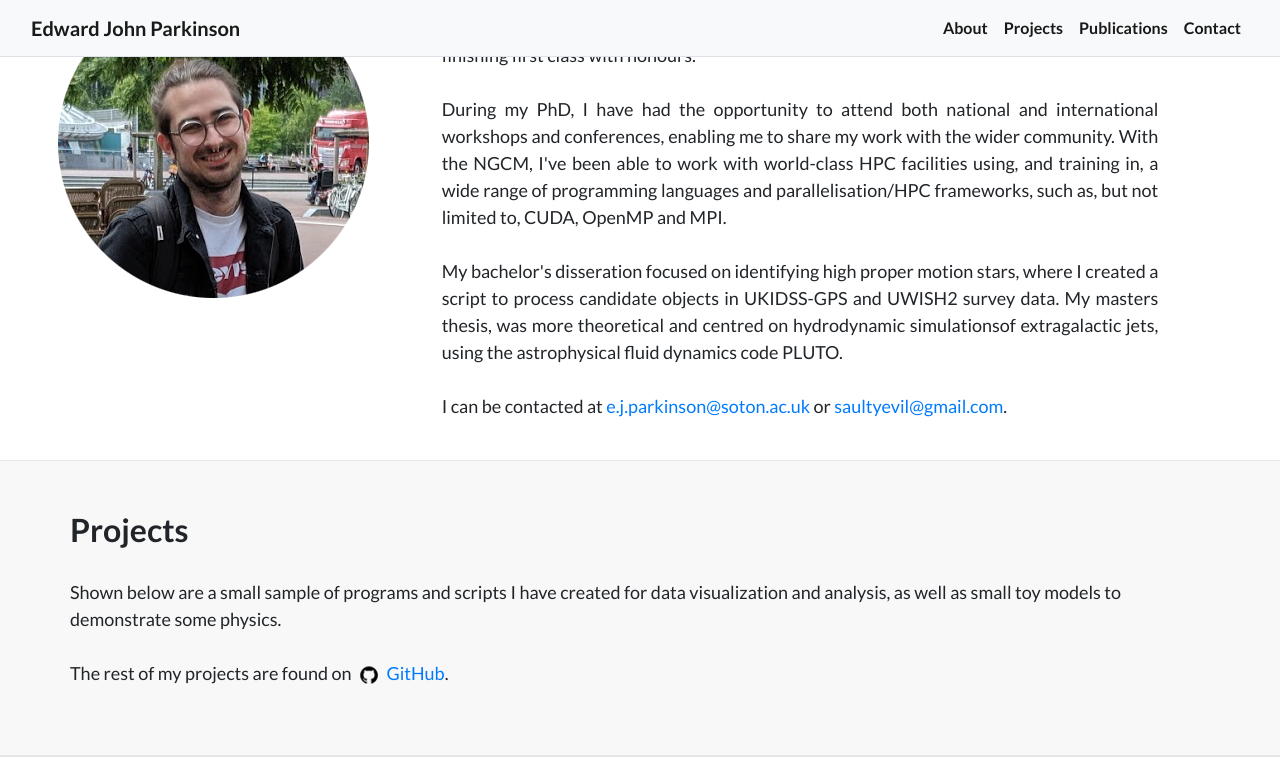
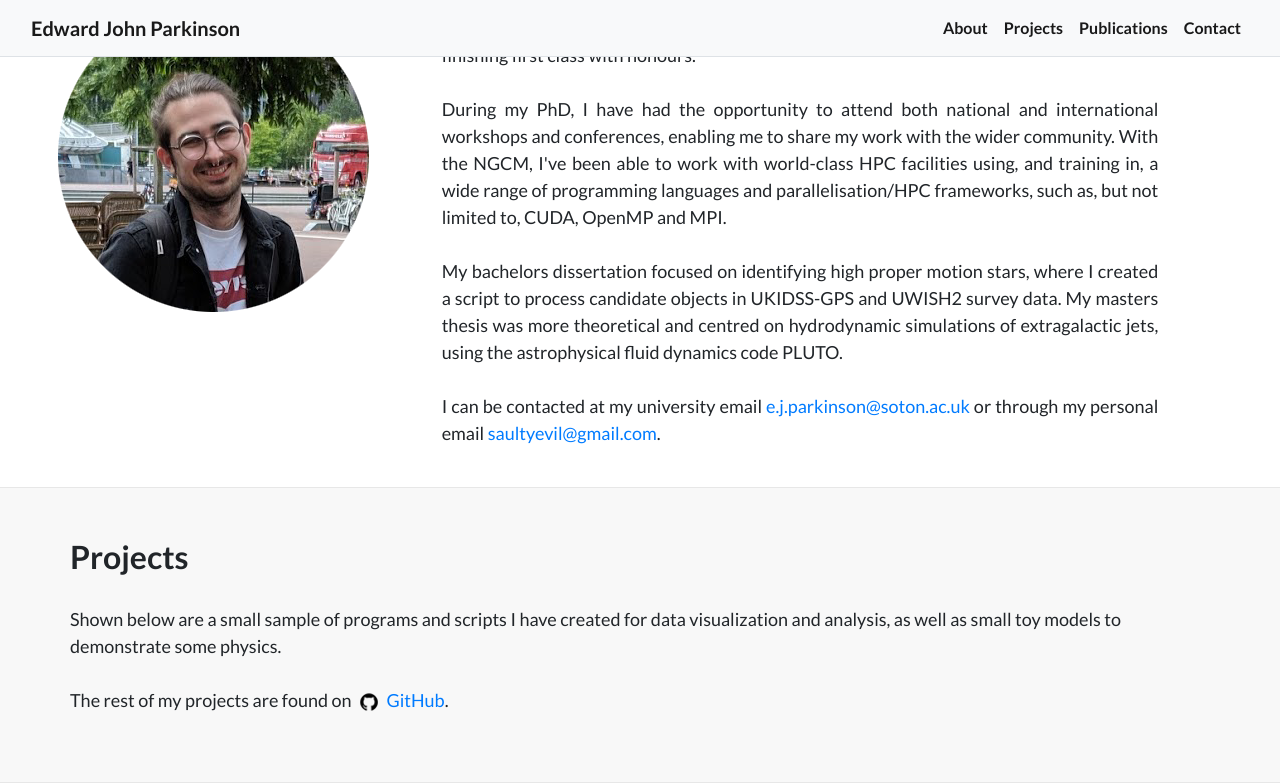
Before and after one commit to saultyevil/saultyevil.github.io, a Jekyll site: the page built from index.html, in a window 1280 px wide and 900 px high, scrolled down 1016 px, cut to the strip 0-783 px from the top of the window. Built offline with Jekyll 4.4.1, drawn with Linux system fonts in a browser that asks for light colours.

Commit message:
fixing typos

```diff
--- a/_includes/about.html
+++ b/_includes/about.html
@@ -25,13 +25,13 @@
           and parallelisation/HPC frameworks, such as, but not limited to, CUDA, OpenMP
           and MPI.
           <br><br>
-          My bachelor's disseration focused on identifying high proper motion stars,
+          My bachelors dissertation focused on identifying high proper motion stars,
           where I created a script to process candidate objects in UKIDSS-GPS and UWISH2
-          survey data. My masters thesis, was more theoretical and centred on hydrodynamic
-          simulationsof extragalactic jets, using the astrophysical fluid dynamics code PLUTO.
+          survey data. My masters thesis was more theoretical and centred on hydrodynamic
+          simulations of extragalactic jets, using the astrophysical fluid dynamics code PLUTO.
           <br><br>
-          I can be contacted at <a href="mailto:e.j.parkinson@soton.ac.uk">e.j.parkinson@soton.ac.uk</a>
-          or <a href="mailto:saultyevil@gmail.com">saultyevil@gmail.com</a>.
+          I can be contacted at my university email <a href="mailto:e.j.parkinson@soton.ac.uk">e.j.parkinson@soton.ac.uk</a>
+          or through my personal email <a href="mailto:saultyevil@gmail.com">saultyevil@gmail.com</a>.
         </p><br/>
       </div>
     </div>
```
